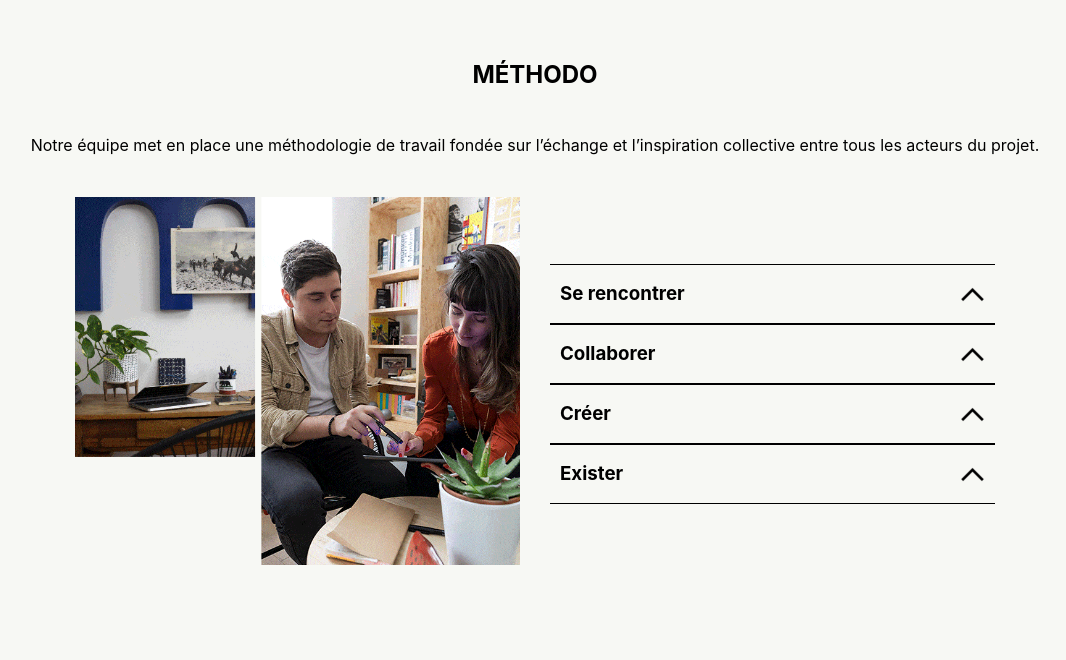
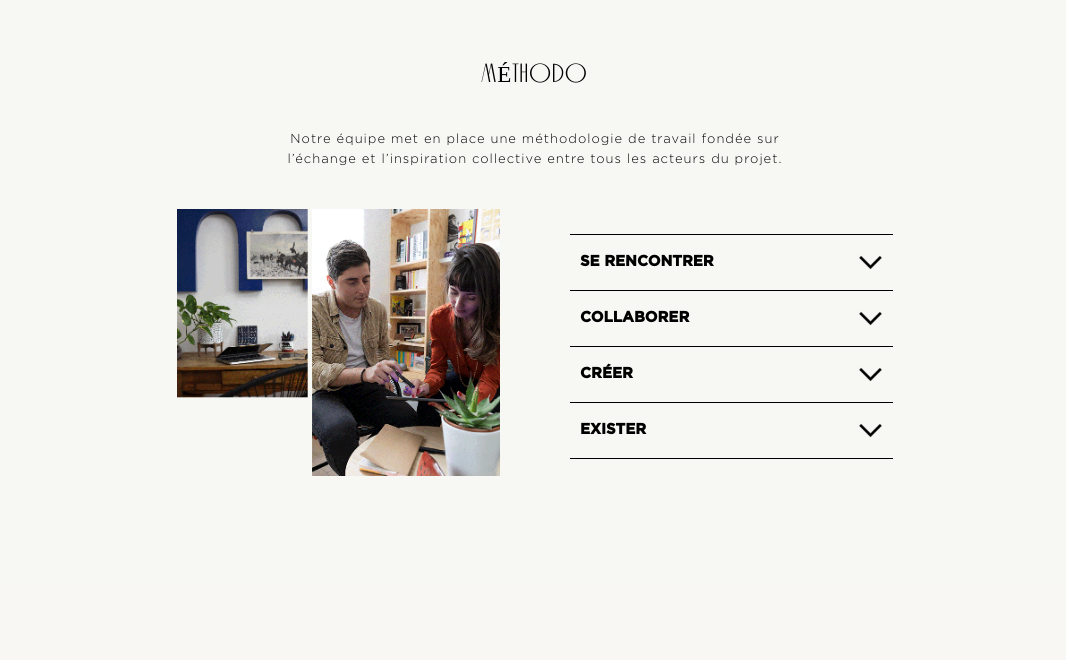
Before and after one commit to KABUYA-SINA/makemake, a React (Create React App) app: page /studio in a window 1280 px wide. Shown: the part 2680-3340 px from the top of the page, without its empty margins (105-1171 px from the left). Built offline with nearby package versions, Linux system fonts and the light colour scheme; no server answers.

Commit message:
studio collapse

```diff
--- a/src/components/Collapse.js
+++ b/src/components/Collapse.js
@@ -2,6 +2,7 @@ import React, { useState } from 'react';
 import Vector from '../images/collapse_img.webp';
 import styled from "styled-components/";
 import '../sass/pages/_collapse.scss';
+import '../sass/base/_collapse-typo.scss';
 
 const Collapse = ({title, text}) => {
     const [rotate, setRotate] = useState(true)
@@ -24,10 +25,10 @@ const Collapse = ({title, text}) => {
 }
 
 const IconImageWrapper = styled.img`
-transform: rotate(180deg);
+transform: rotate(0deg);
 overflow: hidden;
 transition: all 0.3s ease-out;
-${({ rotate }) => rotate && `transform: rotate(0deg)`};
+${({ rotate }) => rotate && `transform: rotate(180deg)`};
 `
 
 export default Collapse;
--- /dev/null
+++ b/src/sass/base/_collapse-typo.scss
@@ -0,0 +1,15 @@
+@import '../utils/mixins';
+@import '../utils/variables';
+
+.collapse {
+    section{
+        h3{
+            font-family: Gotham Bold;
+            font-size: 15px;
+            font-weight: 700;
+        }
+        & .boxes-childs{
+            font-size: 13px;
+        }
+    }
+}
--- a/src/sass/base/_studiopage-typo.scss
+++ b/src/sass/base/_studiopage-typo.scss
@@ -38,8 +38,21 @@
     & .third-element__studiopage {
         h2 {
             font-family: 'NiteClub Normal';
+            font-size: 23px;
             font-weight: 400;
             letter-spacing: 1px;
+        }
+    }
+    & .fourth-element__studiopage{
+        font-family: 'Gotham Light';
+        h2 {
+            font-family: 'NiteClub Normal';
+            font-size: 23px;
+            font-weight: 400;
+            letter-spacing: 1px;
+        }
+        p{
+            font-size: 13px;
         }
     }
 
@@ -50,5 +63,4 @@
 
 
 
-
 }
--- a/src/sass/main.scss
+++ b/src/sass/main.scss
@@ -8,6 +8,7 @@
 @import "./base/_footer";
 @import "./base/homepage-typo";
 @import "./base/studiopage-typo";
+@import "./base/collapse-typo";
 
 
 @import "./layout/_header";
--- a/src/sass/pages/_collapse.scss
+++ b/src/sass/pages/_collapse.scss
@@ -2,23 +2,24 @@
 @import '../utils/mixins';
 
 .collapse{
+    display: flex;
+    flex-direction: column;
+    gap: 20px;
     border-top: solid 1px;
-    border-bottom: solid 1px;
     padding: nth($padding, 3) nth($padding, 2);
     section{
         display: flex;
         align-items: center;
         justify-content: space-between;
-
-
         h3 {
-
+            text-transform: uppercase;
         }
-
         img {
             object-fit: cover;
             height: 100%;
         }
     }
-
+    &:nth-last-child(-n+1){
+        border-bottom: solid 1px;
+    }
 }
--- a/src/sass/pages/main/_studiopage.scss
+++ b/src/sass/pages/main/_studiopage.scss
@@ -37,16 +37,13 @@
                     height: 100%;
                     margin-right: nth($margin, 4)*2.5;
                 }
-
                 @include ordi {
                     width: 70%;
                     margin-right: nth($margin, 4)*4;
                 }
-
                 @include largeOrdi {
                     width: 45%;
                 }
-
             }
         }
         & .first-element__text--studio{
@@ -96,7 +93,6 @@
                 @include xlargeOrdi {
                     width: 50%;
                 }
-
             }
         }
     }
@@ -179,13 +175,34 @@
             }
             p{
                 text-align: center;
+                letter-spacing: 1px;
+                @include mobile{
+                    width: 70%;
+                }
+                @include tablet{
+                    width: 50%;
+                }
             }
             & .fourth-element__studiopage--third {
                 display: flex;
                 align-items: center;
-                gap: 30px;
+                gap: 70px;
+                @include mobile{
+                    flex-direction: column;
+                    width: 100%;
+                }
+                @include tablet{
+                    flex-direction: row;
+                    width: 70%;
+                }
                 & .fourth-element__studiopage--third--img {
-                    width: 50%;
+                    height: 100%;
+                    @include mobile{
+                        width: 100%;
+                    }
+                    @include tablet{
+                        width: 50%;
+                    }
                     img {
                         object-fit: cover;
                         width: 100%;
@@ -193,7 +210,13 @@
                     }
                 }
                 & .fourth-element--collapse {
-                    width: 50%;
+                    height: 100%;
+                    @include mobile{
+                        width: 100%;
+                    }
+                    @include tablet{
+                        width: 50%;
+                    }
                     & .collapse {
                         cursor: pointer;
                     }
```
Also changed, not shown: styles/css/prefixed/styles.css, styles/css/styles.css, 1 other file (tests, documents, lock files or other folders).
